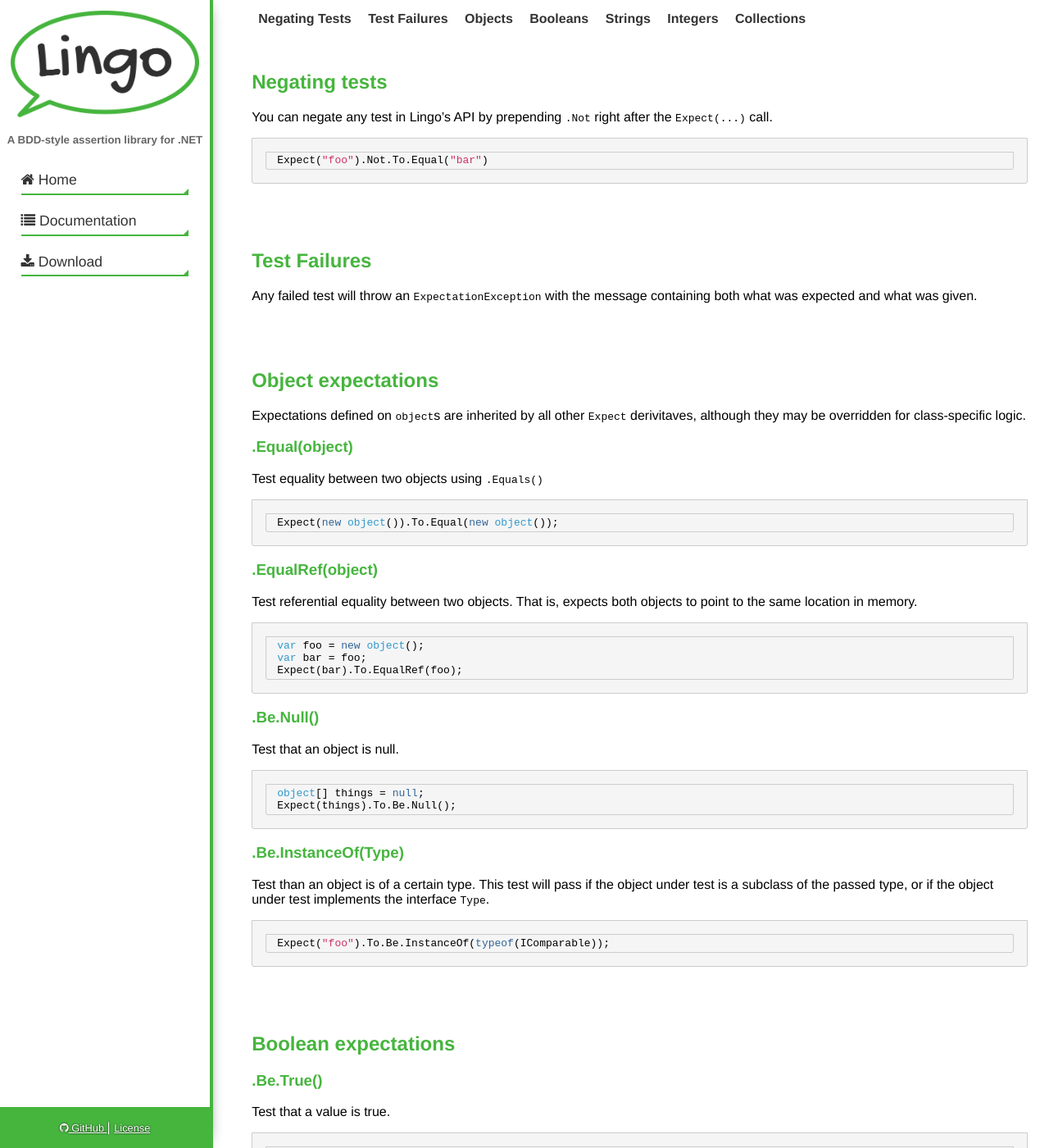
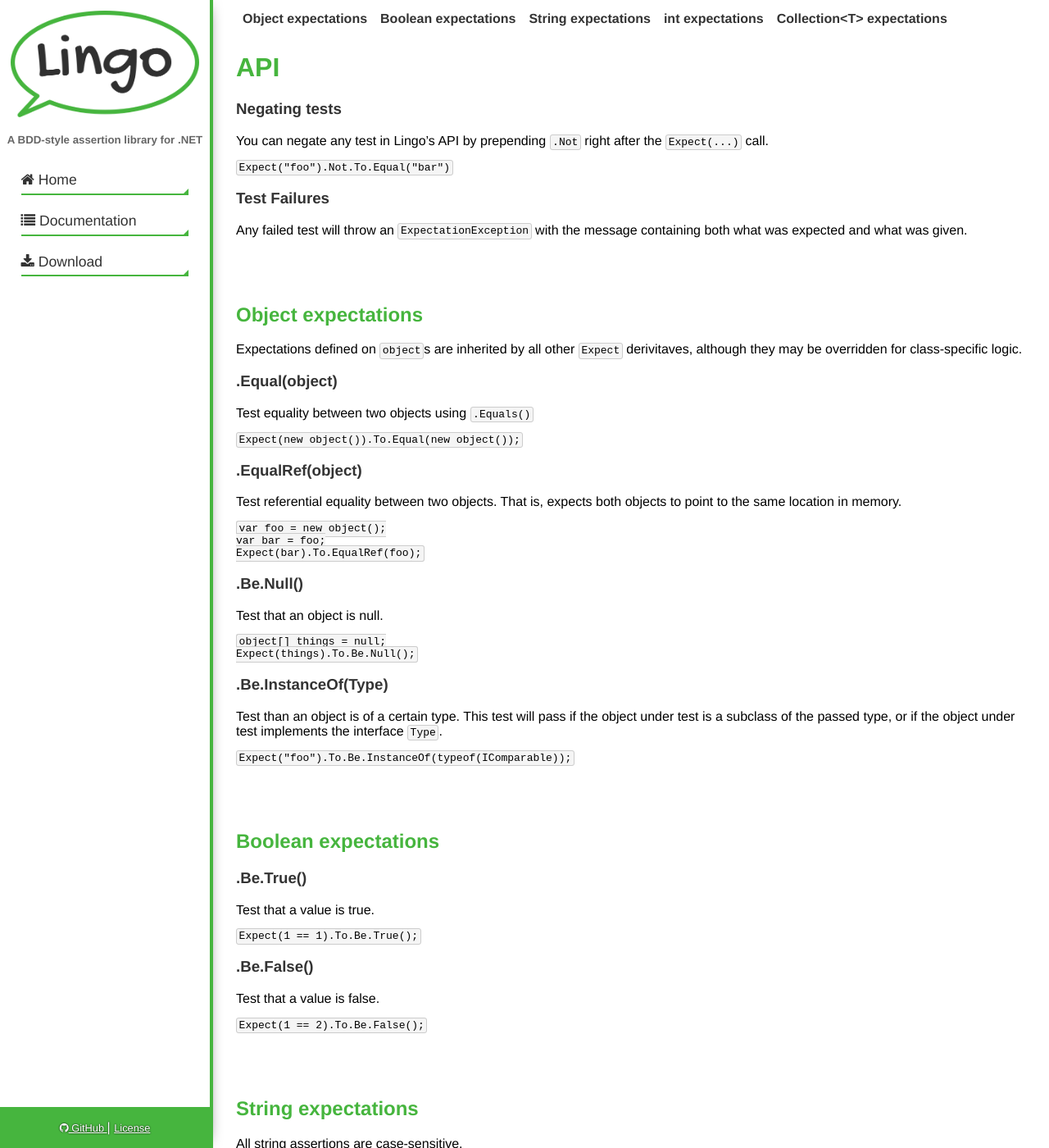
Before and after one commit to delta62/lingo, a Jekyll site: the page built from api/index.md, in a window 1280 px wide and 1400 px high. Shown: the whole window at 82% size. Built offline with Jekyll 4.4.1, drawn with Linux system fonts in a browser that asks for light colours; some of the changed text lies outside the part shown.

Commit message:
Using more portable markdown with Kramdown

````diff
--- a/_config.yml
+++ b/_config.yml
@@ -11,4 +11,6 @@ license: https://github.com/delta62/lingo/blob/master/LICENSE
 
 markdown: kramdown
 kramdown:
-    input: GFM
+    toc_levels: [ 2 ]
+    coderay_default_lang: java
+    coderay_line_numbers: nil
--- a/_includes/navbar.html
+++ /dev/null
@@ -1,5 +0,0 @@
-<nav id="page-nav" class="page-nav">
-    {% for item in page.toc %}
-        <a href="#{{ item.link }}">{{ item.name }}</a>
-    {% endfor %}
-</nav>
--- a/_layouts/default.html
+++ b/_layouts/default.html
@@ -4,8 +4,6 @@
     <body>
         {% include sidebar.html %}
         <div class="content">
-            {% include navbar.html %}
-
             {{ content }}
         </div>
         <script src="{{ site.baseurl }}/public/js/jquery-1.11.1.min.js"></script>
--- a/api/index.md
+++ b/api/index.md
@@ -1,40 +1,23 @@
 ---
 layout: default
 title: Documentation
-toc:
-    -
-        name: Negating Tests
-        link: toc_1
-    -
-        name: Test Failures
-        link: toc_2
-    -
-        name: Objects
-        link: toc_3
-    -
-        name: Booleans
-        link: toc_8
-    -
-        name: Strings
-        link: toc_11
-    -
-        name: Integers
-        link: toc_18
-    -
-        name: Collections
-        link: toc_23
 ---
 
-## Negating tests
+* le contents
+{:toc}
+
+# API
+
+### Negating tests
 
 You can negate any test in Lingo's API by prepending `.Not` right after the
 `Expect(...)` call.
 
-``` csharp
+~~~
 Expect("foo").Not.To.Equal("bar")
-```
+~~~
 
-## Test Failures
+### Test Failures
 
 Any failed test will throw an `ExpectationException` with the message containing
 both what was expected and what was given.
@@ -48,29 +31,29 @@ derivitaves, although they may be overridden for class-specific logic.
 
 Test equality between two objects using `.Equals()`
 
-``` csharp
+~~~
 Expect(new object()).To.Equal(new object());
-```
+~~~
 
 ### .EqualRef(object)
 
 Test referential equality between two objects. That is, expects both objects to
 point to the same location in memory.
 
-``` csharp
+~~~
 var foo = new object();
 var bar = foo;
 Expect(bar).To.EqualRef(foo);
-```
+~~~
 
 ### .Be.Null()
 
 Test that an object is null.
 
-``` csharp
+~~~
 object[] things = null;
 Expect(things).To.Be.Null();
-```
+~~~
 
 ### .Be.InstanceOf(Type)
 
@@ -78,9 +61,9 @@ Test than an object is of a certain type. This test will pass if the object
 under test is a subclass of the passed type, or if the object under test
 implements the interface `Type`.
 
-``` csharp
+~~~
 Expect("foo").To.Be.InstanceOf(typeof(IComparable));
-```
+~~~
 
 ## Boolean expectations
 
@@ -88,17 +71,17 @@ Expect("foo").To.Be.InstanceOf(typeof(IComparable));
 
 Test that a value is true.
 
-``` csharp
+~~~
 Expect(1 == 1).To.Be.True();
-```
+~~~
 
 ### .Be.False()
 
 Test that a value is false.
 
-``` csharp
+~~~
 Expect(1 == 2).To.Be.False();
-```
+~~~
 
 ## String expectations
 
@@ -109,57 +92,57 @@ All string assertions are case-sensitive.
 Overrides the default `.Equal(object)` to utilize string comparison. Will throw
 an exception if the two strings are not equivilant.
 
-``` csharp
+~~~
 Expect("redundancy").To.Equal("redundancy");
-```
+~~~
 
 ### .Contain(string)
 
 Test that one string contains another. A string will always contain itself.
 
-``` csharp
+~~~
 Expect("foobar").To.Contain("ooba");
-```
+~~~
 
 ### .StartWith(string)
 
 Test that one string begins with another. A string will always start with
 itself.
 
-``` csharp
+~~~
 Expect("fat pants").To.StartWith("f");
-```
+~~~
 
 ### .EndWith(string)
 
 Test that one string ends with another. A string will always end with
 itself.
 
-``` csharp
+~~~
 Expect("techno").To.EndWith("no");
-```
+~~~
 
 ### .Match(Regex), .Match(string)
 
 Test that the string under test matches a regular expression.
 
-``` csharp
+~~~
 // Match against Regex objects
 var re = new Regex(@"\d+$");
 Expect("abc123").To.Match(re);
 
 // Match against strings
 Expect("foobar").To.Match(@"\w{3}");
-```
+~~~
 
 ### .Be.Empty()
 
 Test that the string under test is empty.
 
-``` csharp
+~~~
 var comments = "";
 Expect(comments).To.Be.Empty();
-```
+~~~
 
 ## int expectations
 
@@ -167,33 +150,33 @@ Expect(comments).To.Be.Empty();
 
 Overrides the default `.Equal(object)` for integer comparison.
 
-``` csharp
+~~~
 Expect(2 + 2).To.Equal(4);
-```
+~~~
 
 ### .Be.LessThan(int)
 
 Test that an integer is smaller than a certain value
 
-``` csharp
+~~~
 Expect(3).To.Be.LessThan(4);
-```
+~~~
 
 ### .Be.GreaterThan(int)
 
 Test that an integer is larger than a certain value
 
-``` csharp
+~~~
 Expect(9).To.Be.GreaterThan(-45);
-```
+~~~
 
 ### .Be.Zero()
 
 Test that an integer is equal to 0
 
-``` csharp
+~~~
 Expect(5 - 5).To.Be.Zero();
-```
+~~~
 
 ## Collection&lt;T&gt; expectations
 
@@ -204,21 +187,21 @@ collections with the same types.
 
 Test that a collection contains a given element.
 
-``` csharp
+~~~
 var ints = new[] { 1, 2, 4 };
 Expect(ints).To.Contain(4);
-```
+~~~
 
 ### .Equal(ICollection&lt;T&gt;)
 
 Test that two collections are equal. Collections are considred equal when they
 contain the same elements in exactly the same order.
 
-``` csharp
+~~~
 var ints = new[] { 1, 2, 4 };
 var mints = new [] { 1, 2, 4 };
 Expect(ints).To.Equal(mints);
-```
+~~~
 
 ### .Be.EquivilantTo(ICollection&lt;T&gt;)
 
@@ -226,18 +209,18 @@ Test that the two collections are equivilant. Collections are considered
 equivilant when they contain the same elements (including duplicates), but are
 not necessarily in the same order.
 
-``` csharp
+~~~
 var ints = new[] { 1, 2, 4 };
 var backwards = new { 4, 2, 1 };
 Expect(backwards).To.Be.EquivilantTo(ints);
-```
+~~~
 
 ### .Be.SubsetOf(ICollection&lt;T&gt;)
 
 Test that a collection is a subset of another.
 
-``` csharp
+~~~
 var ints = new[] { 1, 2, 4 };
 var firstTwo = new[] { 1, 2 };
 Expect(firstTwo).To.Be.SubsetOf(ints);
-```
+~~~
--- a/public/css/site.css
+++ b/public/css/site.css
@@ -1,11 +1,26 @@
 
 body {
     font-family: Helvetica, Arial, sans-serif;
-    margin: 2% 2% 2% 24%;
+    margin: 2% 2% 2% 20%;
 }
 
-h1, h2, h3, h4, h5, h6 {
+h1, h2 {
     color: #46b53e;
+}
+
+h3 {
+    color: #333;
+}
+
+code {
+    padding: .1em .2em;
+}
+
+code,
+.code {
+    background: #f5f5f5;
+    border: 1px solid #ccc;
+    border-radius: 3px;
 }
 
 .site-tagline {
@@ -49,15 +64,16 @@ h1, h2, h3, h4, h5, h6 {
     font-size: 80%;
 }
 
+.content {
+    margin-left: 2em;
+    margin-top: 4em;
+}
+
 .content h2 {
     padding-top: 2.5em;
 }
 
-.highlight {
-    background: #f5f5f5;
-    border: 1px solid #ccc;
-    border-bottom-left-radius: 3px;
-    border-bottom-right-radius: 3px;
+.code {
     padding: .2em 1em;
 }
 
@@ -116,15 +132,17 @@ h1, h2, h3, h4, h5, h6 {
 }
 
 /* Page Nav */
-.page-nav {
+#markdown-toc {
     background: rgba(255, 255, 255, 0.9);
+    list-style: none;
+    margin: 0;
     padding: .5em 0;
     position: fixed;
     top: 0;
     width: 100%;
 }
 
-.page-nav a {
+#markdown-toc a {
     border-bottom-color: transparent;
     border-bottom-style: solid;
     border-bottom-width: 2px;
@@ -137,27 +155,17 @@ h1, h2, h3, h4, h5, h6 {
     transition: border-bottom-color .2s;
 }
 
-.page-nav a:hover {
+#markdown-toc li {
+    float: left;
+}
+
+#markdown-toc a:hover {
     border-bottom-color: #46b53e;
 }
 
-.page-nav a.active {
+#markdown-toc a.active {
     color: #fff;
     background-color: #46b53e;
     border-radius: 3px;
     border-width: 0;
 }
-
-/* Syntax hilighting */
-.kt,
-.na {
-    color: #39c;
-}
-
-.s {
-    color: #c36;
-}
-
-.k {
-    color: #369;
-}
--- a/public/js/nav.js
+++ b/public/js/nav.js
@@ -1,7 +1,7 @@
 jQuery(function($) {
     var $window = $(window);
-    var $sections = $('h2[id]');
-    var $navLinks = $('#page-nav a');
+    var $sections = $('h2').get().reverse();
+    var $navLinks = $('#markdown-toc a');
 
     var setCurrentSection = function() {
         var cutoff = $window.scrollTop();
````
Also changed, not shown: index.md (+19 -25 lines).
